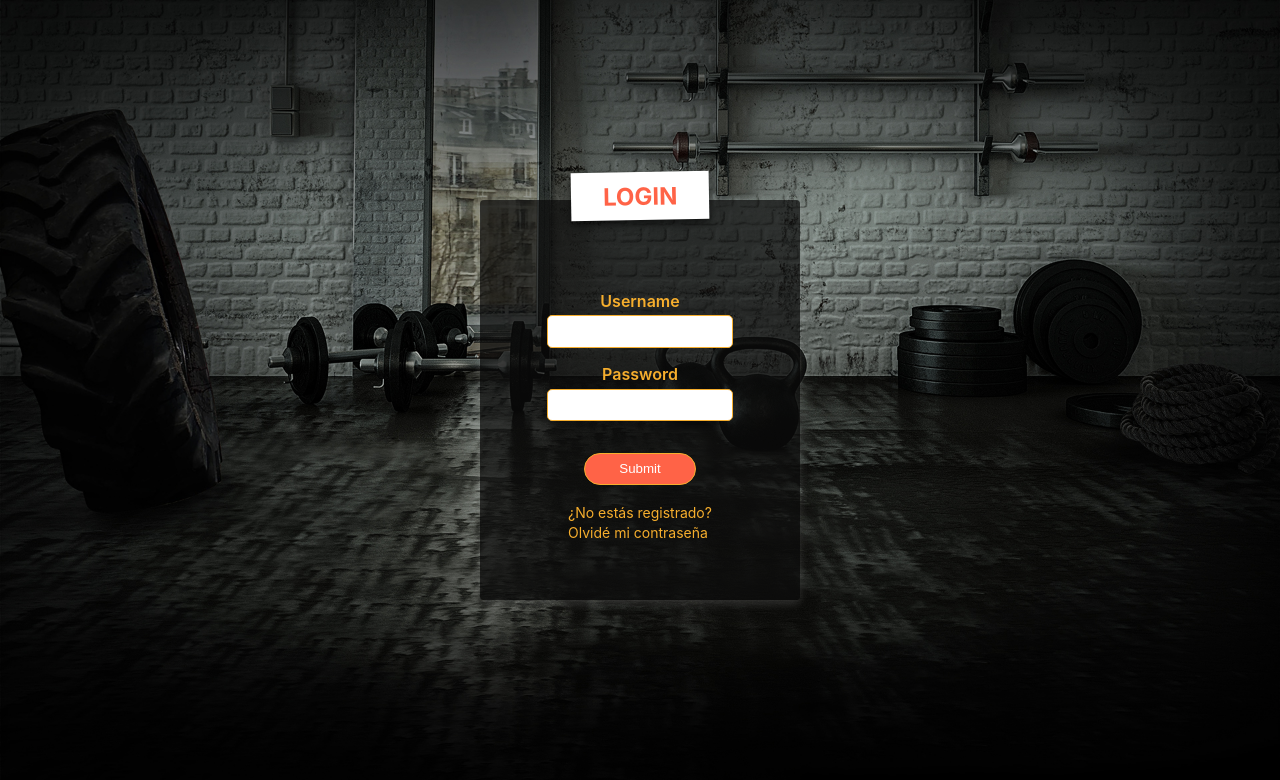
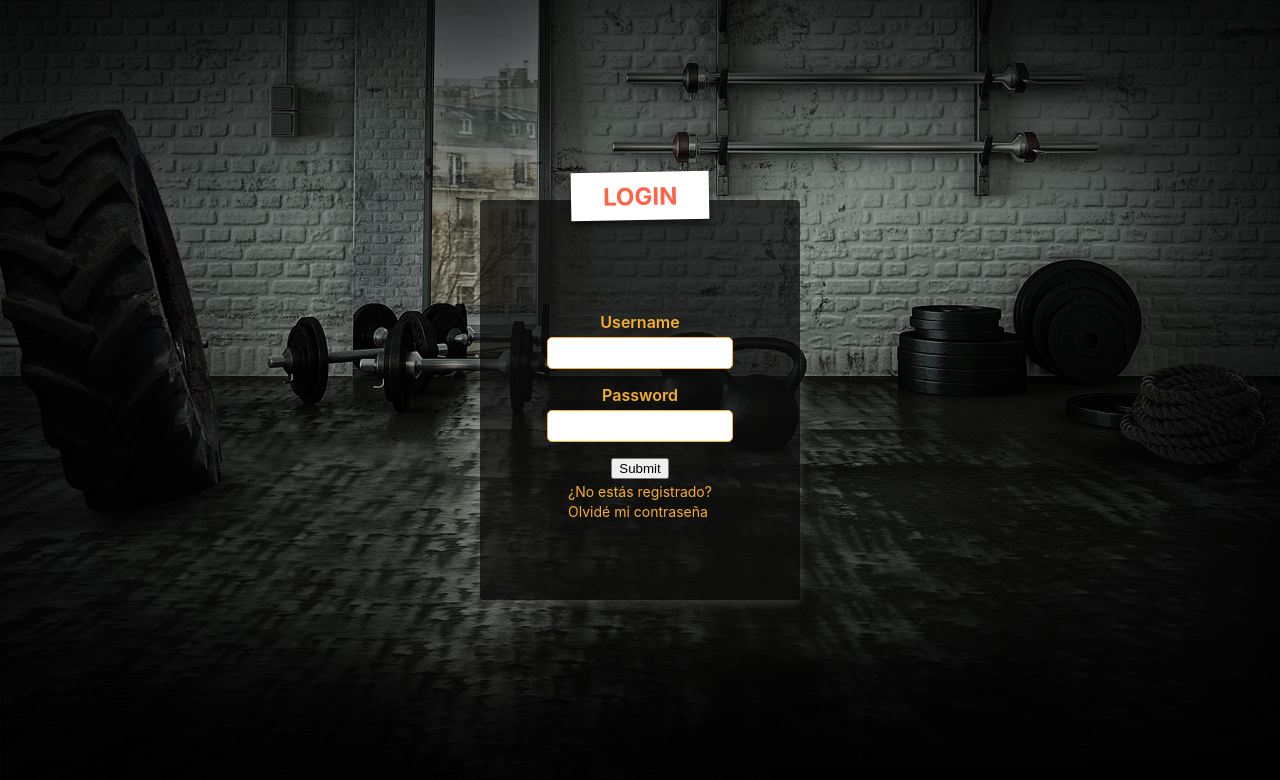
Before and after one commit to maxidefilippis/gym-webapp, a React (Create React App) app: page / in a window 1280 px wide. Shown: the top 780 px of the page. Built offline with nearby package versions, Linux system fonts and the light colour scheme.

Commit message:
[UPDATE] Button styles

```diff
--- a/src/pages/Login/login.scss
+++ b/src/pages/Login/login.scss
@@ -58,16 +58,6 @@
         padding: 0.2rem;
         outline: none;
       }
-      > button {
-        margin-top: 1rem;
-        margin-bottom: 1rem;
-        background: tomato;
-        border: 1px solid $primary;
-        height: 2rem;
-        width: 7rem;
-        border-radius: 18px;
-        color: white;
-      }
     }
   }
 }
```
Also changed, not shown: src/styles/buttons.scss (added, +12 -0 lines).
